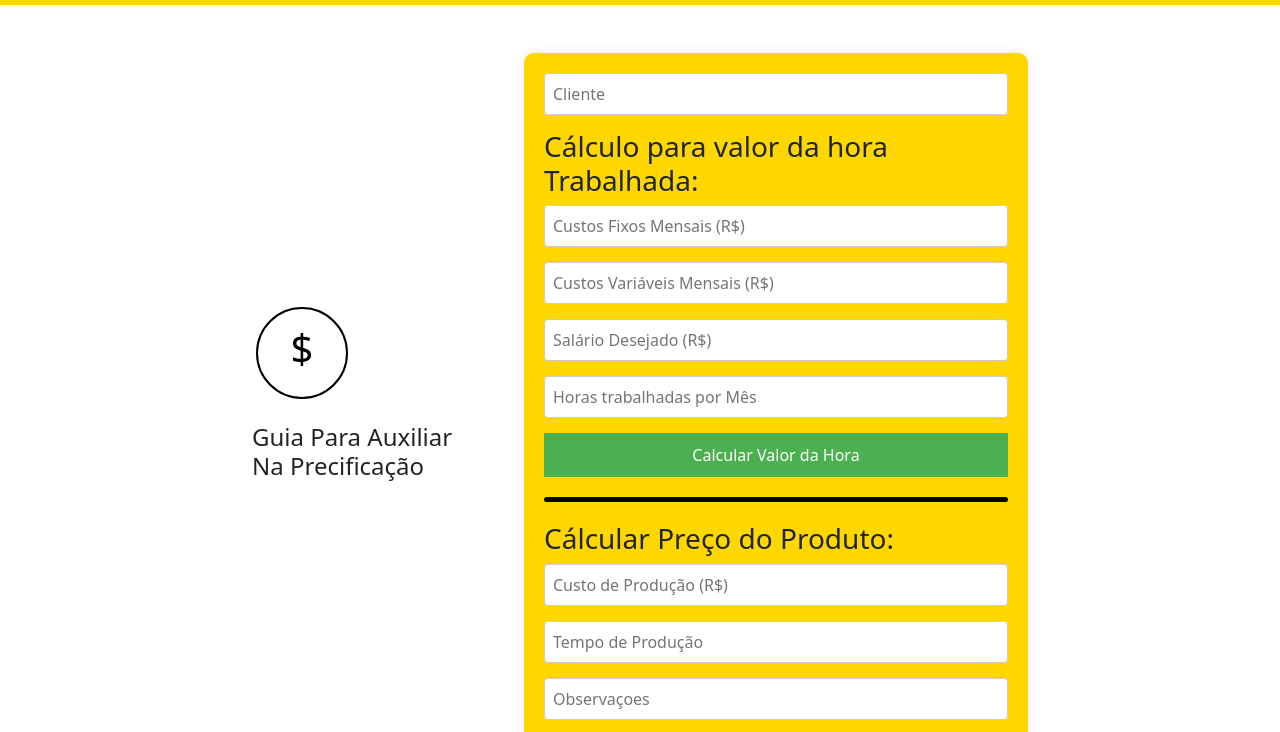
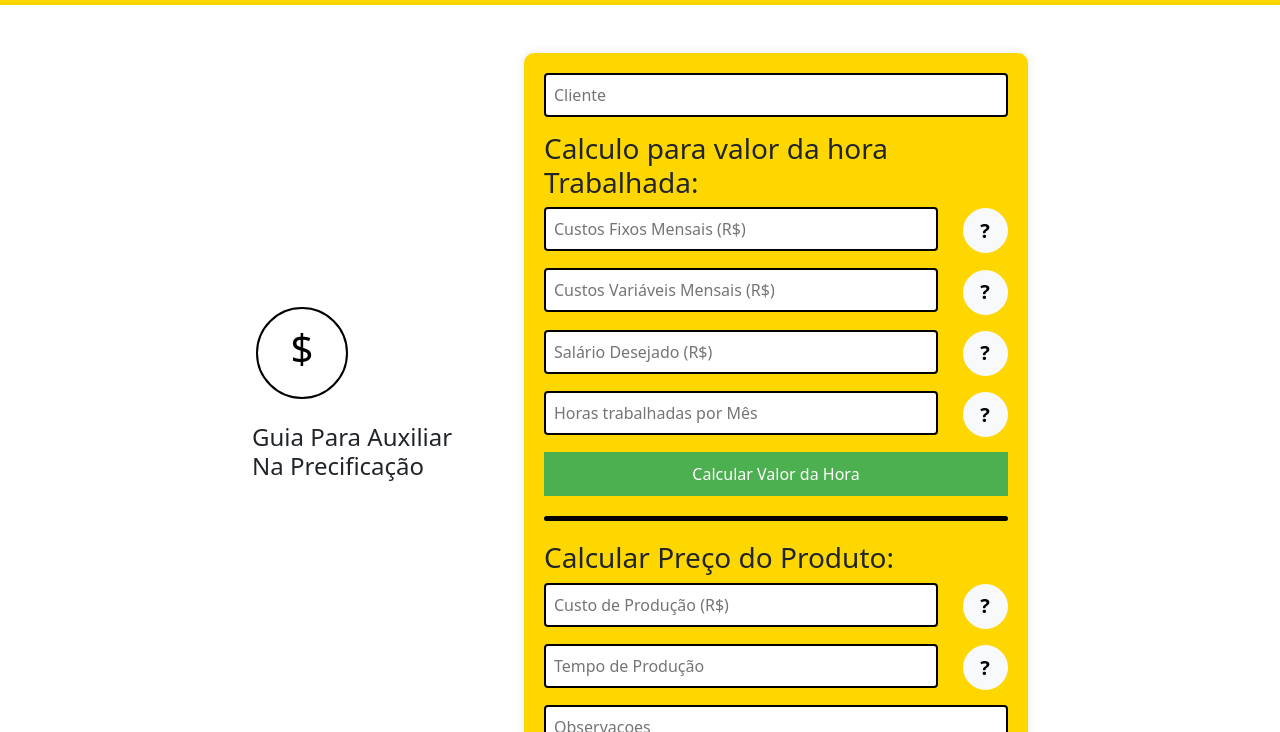
Before and after one commit to Entropiaa/Ppi2, a plain HTML site: page calculadora.html in a window 1280 px wide. Shown: the part 71-803 px from the top of the page. Drawn offline with nearby package versions, Linux system fonts and the light colour scheme; some packages are replaced by stand-ins of ours; a script that the page names is missing.

Commit message:
adicionei os botoes e alartas ao lado das caixas de formulario e alterei a tela inicial

```diff
--- a/calculadora.html
+++ b/calculadora.html
@@ -38,24 +38,41 @@
 
       <div class="right-section">
       <div class="form-group">
-        <input type="text" id="cliente" placeholder="Cliente">
+        <input type="text" id="cliente" placeholder="Cliente" style="border: 2px solid black;">
       </div>
 
-      <h3>Cálculo para valor da hora Trabalhada:</h3>
+      <h3>Calculo para valor da hora Trabalhada:</h3>
 
-      <div class="form-group">
-        <input type="number" id="custoFixo" placeholder="Custos Fixos Mensais (R$)">
+      <div class="form-group" style="display: inline-block; width: 100%;">
+        <input type="number" id="custoFixo" placeholder="Custos Fixos Mensais (R$)"
+          style="border: 2px solid black;display: inline-block; width: 85%; margin-right: 20px;">
+        <button onclick="custoFixo()"
+          style="width: 45px; height: 45px; border-radius: 70px; font-size: 20px; font-weight: 600; display: inline-block;"
+          class="btn btn-light">?</button>
       </div>
 
-      <div class="form-group">
-        <input type="number" id="custoVariavel" placeholder="Custos Variáveis Mensais (R$)">
-      </div>
-      <div class="form-group">
-        <input type="number" id="salarioDesejado" placeholder="Salário Desejado (R$)">
+      <div class="form-group" style="display: inline-block; width: 100%;">
+        <input type="number" id="custoVariavel" placeholder="Custos Variáveis Mensais (R$)"
+          style="border: 2px solid black;display: inline-block; width: 85%; margin-right: 20px;">
+        <button onclick="custoVariavel()"
+          style="width: 45px; height: 45px; border-radius: 70px; font-size: 20px; font-weight: 600; display: inline-block;"
+          class="btn btn-light">?</button>
       </div>
 
-      <div class="form-group">
-        <input type="number" id="horasTrabalhadas" placeholder="Horas trabalhadas por Mês">
+      <div class="form-group" style="display: inline-block; width: 100%;">
+        <input type="number" id="salarioDesejado" placeholder="Salário Desejado (R$)"
+          style="border: 2px solid black;display: inline-block; width: 85%; margin-right: 20px;">
+        <button onclick="salarioDesejado()"
+          style="width: 45px; height: 45px; border-radius: 70px; font-size: 20px; font-weight: 600; display: inline-block;"
+          class="btn btn-light">?</button>
+      </div>
+
+      <div class="form-group" style="display: inline-block; width: 100%;">
+        <input type="number" id="horasTrabalhadas" placeholder="Horas trabalhadas por Mês"
+          style="border: 2px solid black;display: inline-block; width: 85%; margin-right: 20px;">
+        <button onclick="horasTrabalhadas()"
+          style="width: 45px; height: 45px; border-radius: 70px; font-size: 20px; font-weight: 600; display: inline-block;"
+          class="btn btn-light">?</button>
       </div>
 
       <button>Calcular Valor da Hora</button>
@@ -63,17 +80,27 @@
 
       <div class="separator"></div>
 
-      <h3>Cálcular Preço do Produto:</h3>
+      <h3>Calcular Preço do Produto:</h3>
 
-      <div class="form-group">
-        <input type="number" id="custoProducao" placeholder="Custo de Produção (R$)">
+
+      <div class="form-group" style="display: inline-block; width: 100%;">
+        <input type="number" id="custoProducao" placeholder="Custo de Produção (R$)"
+          style="border: 2px solid black;display: inline-block; width: 85%; margin-right: 20px;">
+        <button onclick="custoProducao()"
+          style="width: 45px; height: 45px; border-radius: 70px; font-size: 20px; font-weight: 600; display: inline-block;"
+          class="btn btn-light">?</button>
+      </div>
+
+      <div class="form-group" style="display: inline-block; width: 100%;">
+        <input type="number" id="tempoProducao" placeholder="Tempo de Produção"
+          style="border: 2px solid black;display: inline-block; width: 85%; margin-right: 20px;">
+        <button onclick="tempoProducao()"
+          style="width: 45px; height: 45px; border-radius: 70px; font-size: 20px; font-weight: 600; display: inline-block;"
+          class="btn btn-light">?</button>
       </div>
 
       <div class="form-group">
-        <input type="number" id="tempoProducao" placeholder="Tempo de Produção">
-      </div>
-      <div class="form-group">
-        <input type="text" id="obs" placeholder="Observaçoes">
+        <input type="text" id="obs" placeholder="Observaçoes" style="border: 2px solid black;">
       </div>
 
       <button>Calcular Preço do Produto</button>
@@ -96,7 +123,7 @@
           <h4 class="text-center">entre em contato</h4>
           <div class="phones d-flex flex-column">
             <span class="text-center mt-4 mb-3"><i class="bi bi-whatsapp"></i>(55)9912939585</span>
-                    <span class="text-center"><i class="bi bi-telefone"></i>(55)998476539585</span>
+            <span class="text-center"><i class="bi bi-telephone"></i>(55)998476539585</span>
           </div>
 
         </div>
@@ -125,6 +152,12 @@
   <script src="https://cdn.jsdelivr.net/npm/bootstrap@5.3.3/dist/js/bootstrap.bundle.min.js"
     integrity="sha384-YvpcrYf0tY3lHB60NNkmXc5s9fDVZLESaAA55NDzOxhy9GkcIdslK1eN7N6jIeHz"
     crossorigin="anonymous"></script>
+  <script src="https://cdn.jsdelivr.net/npm/sweetalert2@11"></script>
+  <script src="./js/calculadora.js"></script>
+
+
+
 </body>
 
+
 </html>
--- a/css/calculadora.css
+++ b/css/calculadora.css
@@ -1,12 +1,18 @@
+:root {
+    --primary-color: #ffd502;
+    --secondary-color: #FFD700;
+    --font-family: 'JetBrains Mono', monospace;
+  }
+
 body {
-    font-family: JetBrains Mono;
+    font-family:  'JetBrains Mono';
     margin: 0;
-}
+  }
 
 #navbar {
-    font-family: JetBrains Mono;
     background-color: #ffd502;
-}
+    font-family:  'JetBrains Mono';
+  }
 
 #contact {
     background-color: #ffd502;
@@ -30,6 +36,11 @@ body {
     margin: 0 auto;
     display: flex;
     gap: 40px;
+}
+
+@media (max-width: 767px) {
+    #idd {
+      flex-direction: column;}
 }
 
 .left-section {
@@ -108,4 +119,5 @@ button:hover {
 #botao-novo-orcamento:hover {
     background-color: #FFDD00;
     color: rgb(0, 0, 0);
+    border: 2px solid black;
 }
--- a/css/telaInicial.css
+++ b/css/telaInicial.css
@@ -25,6 +25,9 @@ body{
     background-color: black;
     color: white;
 }
+.botao-grande:hover img {
+    filter: invert(1);
+}
 
 .imagem-redonda {
     width: 500px;
--- /dev/null
+++ b/js/calculadora.js
@@ -0,0 +1,65 @@
+function custoFixo(){
+    Swal.fire({
+        title: "Custos fixos",
+        text: "Custos fixos são aqueles que não variam com a quantidade de produtos produzidos. Exemplo: Aluguel do estabelecimento",
+        imageUrl: "./img/image2.png",
+        imageWidth: 270,
+        imageHeight: 250,
+        imageAlt: "Custom image"
+    });
+}
+
+function custoVariavel(){
+    Swal.fire({
+        title: "Custos Variáveis",
+        text: "Custos variáveis são aqueles que mudam conforme a quantidade de produtos produzidos. Eles aumentam ou diminuem com o volume de produção. Exemplo: Tecidos",
+        imageUrl:  "./img/image.png",
+        imageWidth: 250,
+        imageHeight: 250,
+        imageAlt: "Custom image"
+    });
+}
+
+function salarioDesejado(){
+    Swal.fire({
+        title: "Salário Desejado",
+        text: "Para definir o valor da sua hora baseada apenas no salário desejado, divida o valor que você quer receber pelo número de horas que pretende trabalhar no mês. Por exemplo, se deseja ganhar R$2000 e trabalha 160 horas mensais, o valor da sua hora será R$2000 ÷ 160 = R$12,50.",
+        imageUrl:  "./img/image3.png",
+        imageWidth: 250,
+        imageHeight: 250,
+        imageAlt: "Custom image"
+    });
+}
+
+function horasTrabalhadas(){
+    Swal.fire({
+        title: "Horas trabalhadas",
+        text: "Para artesãs, o valor da hora trabalhada ajuda a definir preços justos e garantir retorno financeiro. Para calculá-lo, estabeleça quanto quer ganhar no mês e divida pelo total de horas que pretende trabalhar. Esse valor cobre seu tempo, habilidade e esforço.",
+        imageUrl:  "./img/image4.png",
+        imageWidth: 250,
+        imageHeight: 250,
+        imageAlt: "Custom image"
+    });
+}
+
+function custoProducao(){
+    Swal.fire({
+        title: "Custo de produção",
+        text: "Para definir o preço de venda, calcule o custo de produção de cada peça somando custos fixos e variáveis.",
+        imageUrl:  "./img/image5.png",
+        imageWidth: 270,
+        imageHeight: 250,
+        imageAlt: "Custom image"
+    });
+}
+
+function tempoProducao(){
+    Swal.fire({
+        title: "Tempo de produção",
+        text: "O tempo de produção artesanal é o período necessário para fabricar um produto manualmente, usando técnicas tradicionais e menos automação. Esse tempo tende a ser maior devido à complexidade do processo, ao uso de materiais específicos e à habilidade do artesão. O tempo de produção influencia o valor e a exclusividade do produto.",
+        imageUrl:  "./img/image6.png",
+        imageWidth: 250,
+        imageHeight: 250,
+        imageAlt: "Custom image"
+    });
+}
```
Also changed, not shown: index.html (+16 -8 lines), orçamentos.html (+1 -1 lines), telaInicial.html (+10 -5 lines), img/19-de-marco-dia-do-artesao-cursos-cpt.jpg (added), img/522506.png (added), img/8099248.png (added), img/WhatsApp Image 2024-11-05 at 19.42.28.jpeg (added), img/image.png (added), img/image2.png (added), img/image3.png (added), img/image4.png (added), img/image5.png (added), img/image6.png (added), img/image7.png (added). Lines whose indentation alone changed are shown as unchanged.
